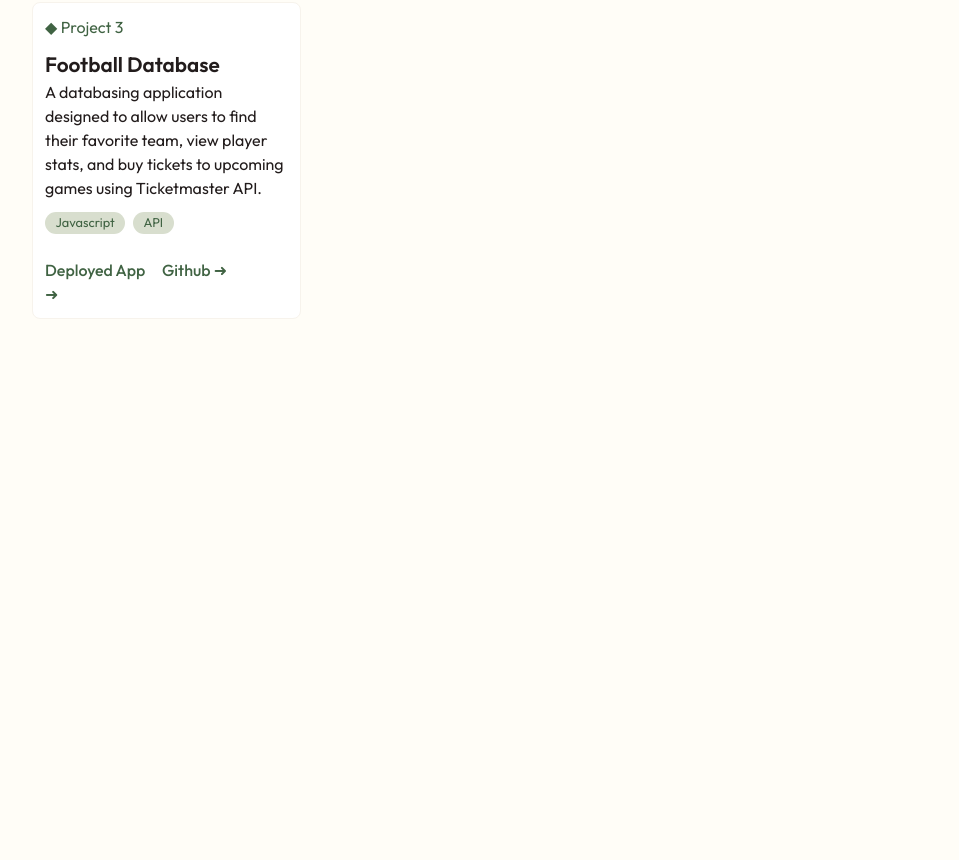
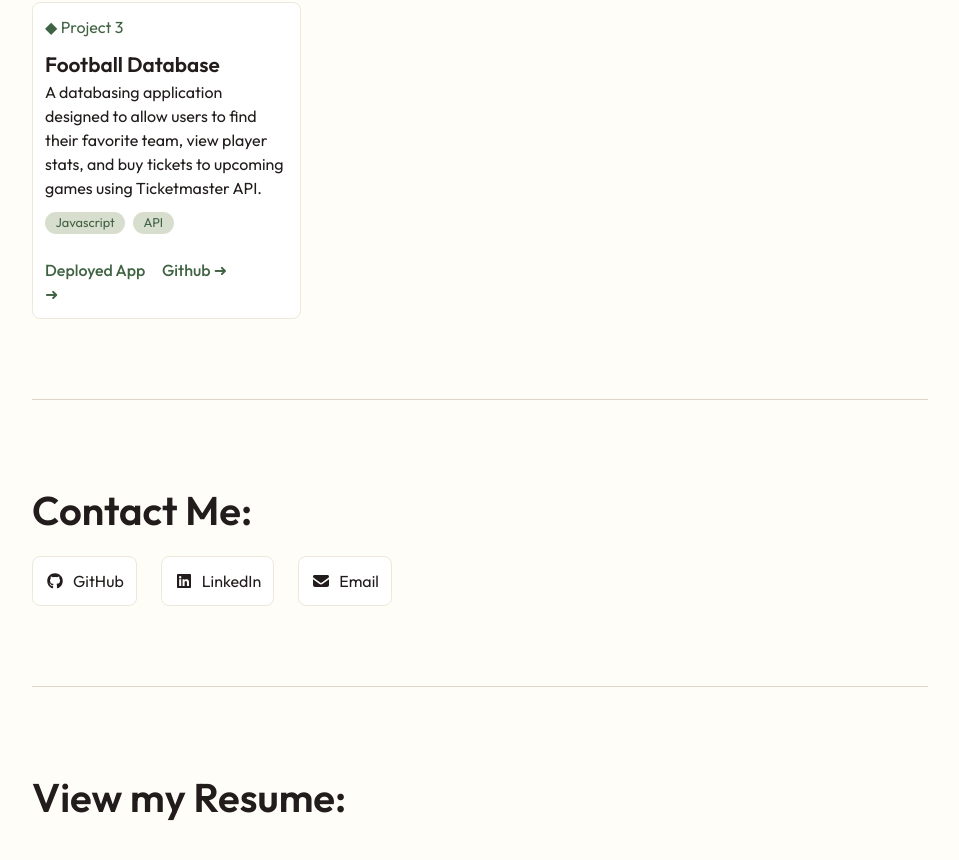
Before and after one commit to raythomass/portfolio, a React (Vite) app in the folder client/: page / in a window 1280 px wide. Shown: the part 1378-2238 px from the top of the page, without its empty margins (160-1119 px from the left). Before the commit the page ends 1802 px from the top, so only its background shows below. Built offline with nearby package versions, Linux system fonts and the light colour scheme; a web font is replaced by a local one.

Commit message:
added contact section

```diff
--- a/client/package.json
+++ b/client/package.json
@@ -10,6 +10,10 @@
     "preview": "vite preview"
   },
   "dependencies": {
+    "@fortawesome/free-brands-svg-icons": "^7.3.0",
+    "@fortawesome/free-regular-svg-icons": "^7.3.0",
+    "@fortawesome/free-solid-svg-icons": "^7.3.0",
+    "@fortawesome/react-fontawesome": "^3.4.0",
     "@tailwindcss/vite": "^4.3.2",
     "react": "^19.0.0",
     "react-dom": "^19.0.0",
--- a/client/src/App.css
+++ b/client/src/App.css
@@ -2,7 +2,7 @@
 
 :root {
   --porcelain: #FFFDF7;
-  --cornsilk: #f7f3ec;
+  --cornsilk: #eee8db;
   --onyx: #221C1C;
   --linework: #e0d5c6;
   --hunter: #406343;
@@ -17,8 +17,8 @@ html {
   margin-right: 15%;
   color: var(--onyx);
   font-family: "Outfit", sans-serif;
+  scroll-behavior: smooth;
 }
-
 .navbar {
   /* border: 1px solid red; */
   font-family: "Outfit", sans-serif;
@@ -75,7 +75,9 @@ html {
 }
 
 .projects-section {
-  margin: 10vh 0vh 10ch 0vh;
+  margin: 10vh 0vh 10vh 0vh;
+  padding-bottom: 10vh;
+  border-bottom: 1px solid var(--linework);
 }
 
 .projects-section h2 {
@@ -136,3 +138,45 @@ html {
   font-weight: 500;
   color: var(--hunter);
 }
+
+.contact-section {
+  margin: 10vh 0vh 10vh 0vh;
+  padding-bottom: 10vh;
+  border-bottom: 1px solid var(--linework);
+}
+
+.contact-section h2 {
+  font-family: "Outfit", sans-serif;
+  font-size: 2.5rem;
+  font-weight: 600;
+  margin-bottom: 2vh;
+}
+
+.contact-link {
+  background-color: white;
+  border: 1.5px solid var(--cornsilk);
+  border-radius: 1vh;
+  padding: 1.5vh;
+}
+
+.contact-link:hover {
+  transform: scale(1.05);
+  background-color: var(--drysage);
+  border: 1.5px solid var(--drysage);
+  transition: transform 0.1s ease-in-out;
+  transition: background-color 0.1s ease-in-out;
+  transition: border 0.1s ease-in-out;
+}
+
+.resume-section {
+  margin: 10vh 0vh 10vh 0vh;
+  padding-bottom: 10vh;
+  border-bottom: 1px solid var(--linework);
+}
+
+.resume-section h2 {
+  font-family: "Outfit", sans-serif;
+  font-size: 2.5rem;
+  font-weight: 600;
+  margin-bottom: 2vh;
+}
--- a/client/src/components/Navbar.jsx
+++ b/client/src/components/Navbar.jsx
@@ -4,10 +4,10 @@ import { Link } from 'react-router-dom';
 export default function Navbar() {
   return (
     <div className='navbar flex justify-center gap-10'>
-        <a href="#home">Home</a>
-        <a href="#projects">Projects</a>
-        <a href="#contact">Contact</a>
-        <a href="#resume">Resume</a>
+        <a className='nav-link' href="#home">Home</a>
+        <a className='nav-link' href="#projects">Projects</a>
+        <a className='nav-link' href="#contact">Contact</a>
+        <a className='nav-link' href="#resume">Resume</a>
     </div>
   );
 }
--- a/client/src/pages/Home.jsx
+++ b/client/src/pages/Home.jsx
@@ -1,18 +1,21 @@
 import React from 'react';
 import Navbar from '../components/Navbar';
+import { FontAwesomeIcon } from '@fortawesome/react-fontawesome'
+import { faGithub, faLinkedin } from '@fortawesome/free-brands-svg-icons'
+import { faEnvelope } from '@fortawesome/free-solid-svg-icons'
 
 export default function Home() {
   return (
     <div className='webpage'>
         <Navbar/>
-        <section className='intro-section flex flex-col'>
+        <section id='intro' className='intro-section flex flex-col'>
             <p>◆ Full-Stack Developer & Graphic Designer</p>
             <h1>Raymond Thomas</h1>
             <h3>I'm a full-stack web developer, graphic designer, and educator passionate about creating digital experiences.
                 With a Bachelor's Degree in Advertising and Graphic Design and a Full-Stack Web Development Certification,
                 I combine creativity and technology while continuously learning and growing.</h3>
         </section>
-        <section className='skill-section flex justify-between'>
+        <section id='skills' className='skill-section flex justify-between'>
             <div className='skill'>
                 <p>TECHNICAL SKILLS:</p>
                 <h2>HTML • CSS • Javascript • React • Express • MongoDB • MERN</h2>
@@ -26,7 +29,7 @@ export default function Home() {
                 <h2>Photoshop • Illustrator • InDesign • Figma • Premiere Pro • After Effects • Procreate</h2>
             </div>
         </section>
-        <section className='projects-section'>
+        <section id='projects' className='projects-section'>
             <h2>Projects:</h2>
             <div className='projects-container flex flex-wrap justify-between'>
                 <div className='project flex flex-col'>
@@ -114,6 +117,23 @@ export default function Home() {
                 </div>
             </div>
         </section>
+        <section id='contact' className='contact-section'>
+            <h2>Contact Me:</h2>
+            <div className='contact-link-container flex gap-6'>
+                <a className='contact-link flex gap-2 justify-center items-center' href="https://github.com/raythomass" type='button'>
+                    <FontAwesomeIcon icon={faGithub} />GitHub
+                </a>
+                <a className='contact-link flex gap-2 justify-center items-center' href="https://www.linkedin.com/in/ray-thomas-6b5510163/" type='button'>
+                    <FontAwesomeIcon icon={faLinkedin} /> LinkedIn
+                </a>
+                <a className='contact-link flex gap-2 justify-center items-center' href="mailto:rthomas.developer@gmail.com" type='button'>
+                    <FontAwesomeIcon icon={faEnvelope} /> Email
+                </a>
+            </div>
+        </section>
+        <section id='resume' className='resume-section'>
+            <h2>View my Resume:</h2>
+        </section>
     </div>
   );
 }
```
